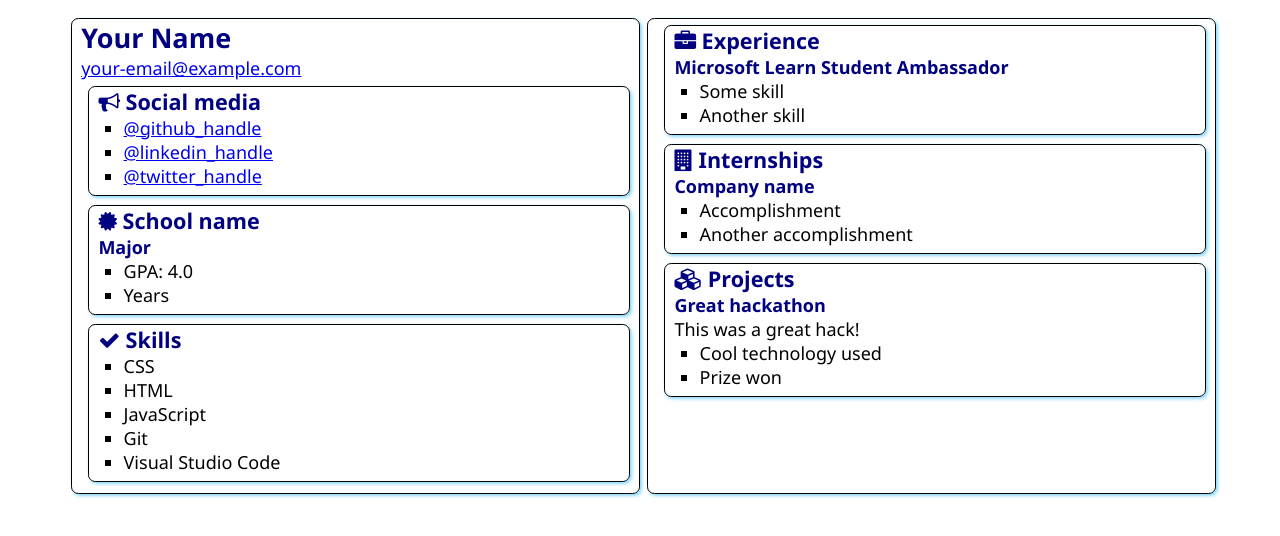
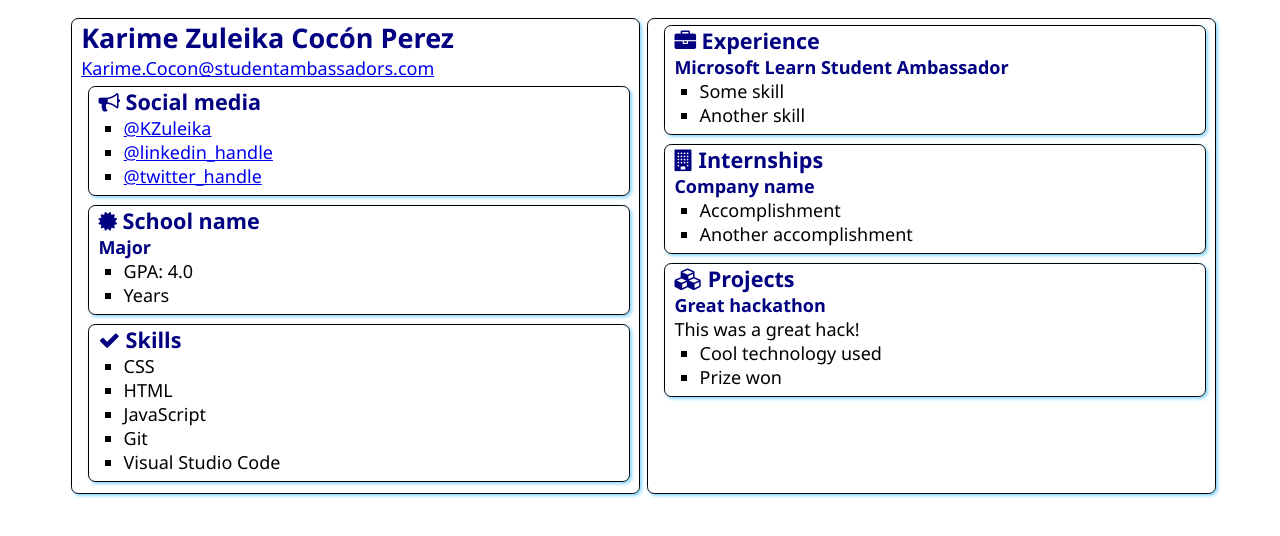
Before and after one commit to KZuleika/SATechnicalOnboarding, a plain HTML site: page src/index.html in a window 1280 px wide. Drawn offline with Linux system fonts and the light colour scheme.

Commit message:
Added My Name
Added my name and e-mail

```diff
--- a/src/index.html
+++ b/src/index.html
@@ -12,8 +12,8 @@
 <body>
     <main>
         <article class="box">
-            <h1>Your Name</h1>
-            <div><a href="mailto:your.email@example.com">your-email@example.com</a></div>
+            <h1>Karime Zuleika Cocón Perez</h1>
+            <div><a href="mailto:Karime.Cocon@studentambassadors.com">Karime.Cocon@studentambassadors.com</a></div>
 
             <section class="box">
                 <h2>
@@ -21,7 +21,7 @@
                     Social media
                 </h2>
                 <ul>
-                    <li><a href="https://github.com/<handle>">@github_handle</a></li>
+                    <li><a href="https://github.com/KZuleika">@KZuleika</a></li>
                     <li><a href="https://linkedin.com/in/<handle>">@linkedin_handle</a></li>
                     <li><a href="https://twitter.com/<handle>">@twitter_handle</a></li>
                 </ul>
```
